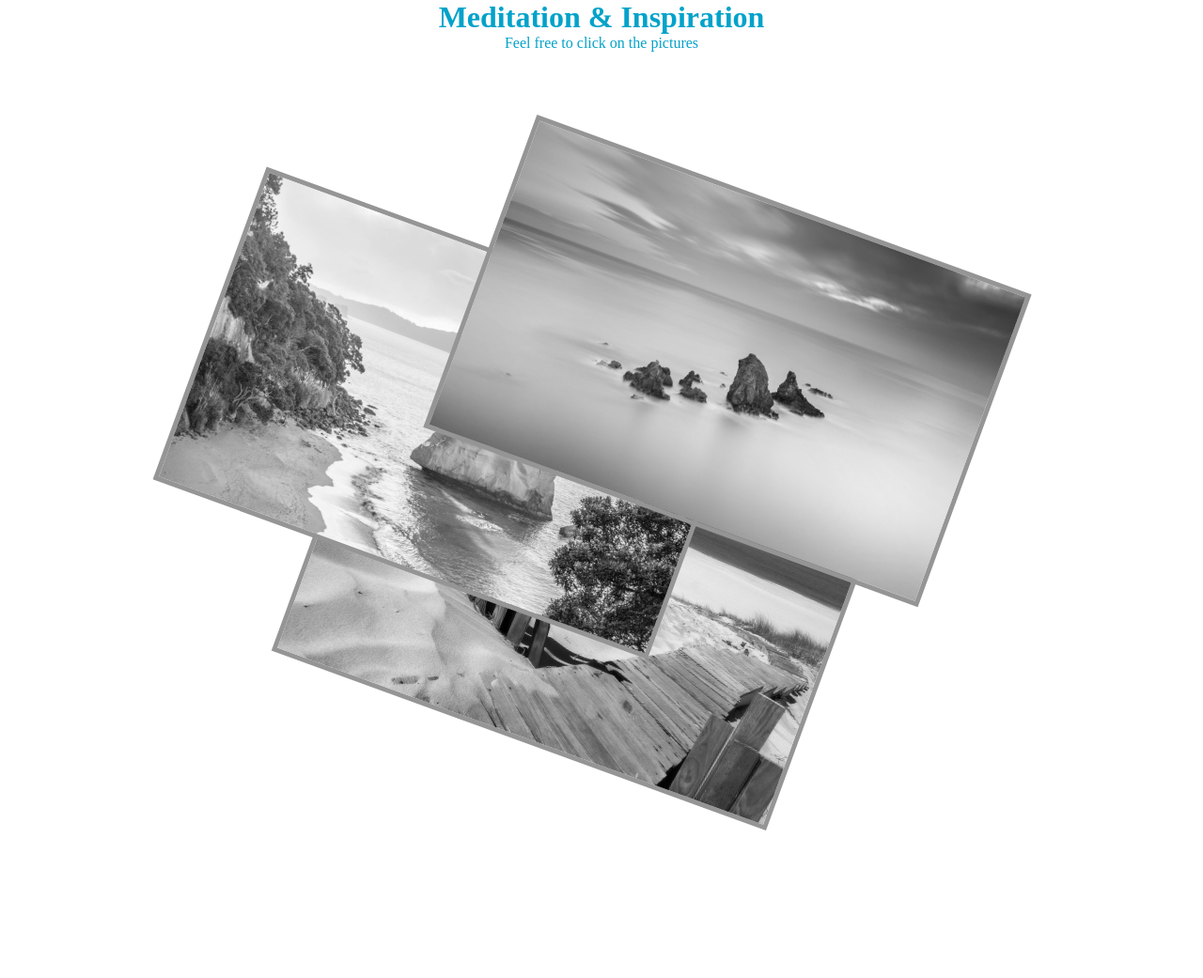
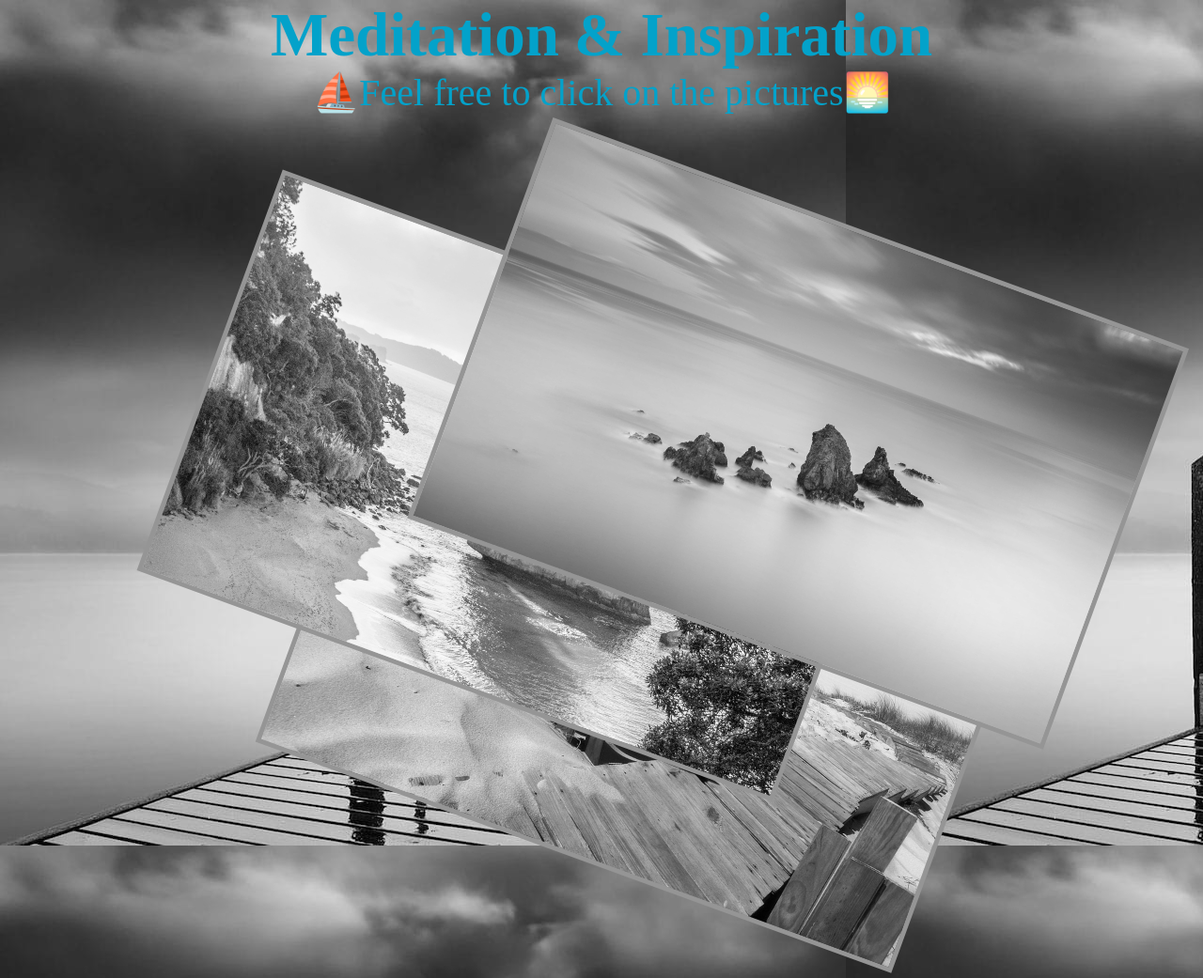
Before and after one commit to Bhasim/htmlTask, a plain HTML site: page Q1/19.01.2022/index.html in a window 1280 px wide. Shown: the top 1041 px of the page at 94% size. Before the commit the page ends 939 px from the top, so only its background shows below. Drawn offline with Linux system fonts and the light colour scheme.

Commit message:
After before

```diff
--- a/Q1/19.01.2022/style.css
+++ b/Q1/19.01.2022/style.css
@@ -3,24 +3,34 @@
     margin: 0;
     padding: 0;
 }
-
+body{
+    background-image: url(./img/img3-2.jpg);
+}
 h1{
 color: rgb(3, 162, 202);
 text-align: center;
+font-size: 65px;
 }
 
 p {
     color: rgb(3, 162, 202);
     text-align: center;
+    font-size: 40px;
 }
 img{
-    width: 35rem;
+    width: 45rem;
    filter: grayscale();
     border: 5px rgb(8, 186, 199) solid;
+
+
 }
 img:hover{
     filter: grayscale(0);
 }
+
+
+
+/* The worst kind of DRY code */
 
 #img1{
 
@@ -74,3 +84,14 @@ img:hover{
     z-index: 1;
     transition: 0.3s;
 }
+
+
+/* the assignment on 20-01-2022 */
+
+p::before {
+    content: "⛵";
+}
+
+p::after {
+    content: "🌅";
+  }
```
Also changed, not shown: Q1/19.01.2022/img/img3-2.jpg (added).
